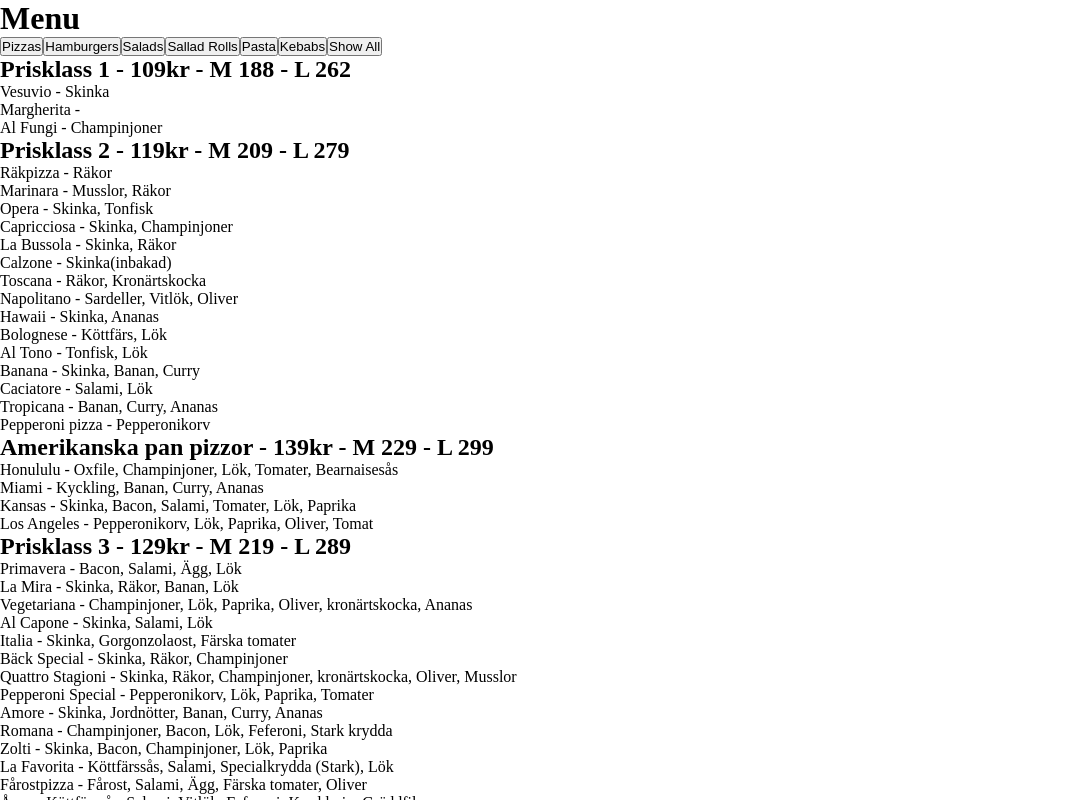
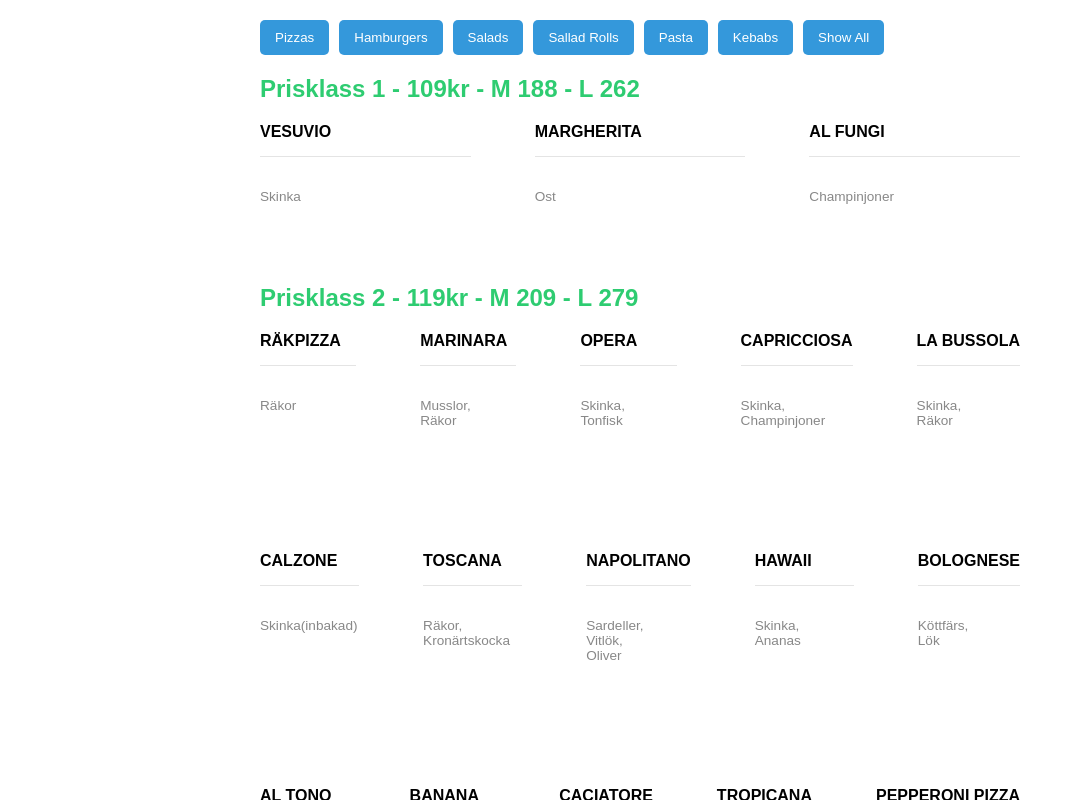
Before and after one commit to Haco11/pizzaria-la-favorita, a React (Vite) app: page / in a window 1280 px wide. Shown: the top 800 px of the page, without its empty margins (0-1083 px from the left). Built offline with nearby package versions, Linux system fonts and the light colour scheme.

Commit message:
Adding styling

```diff
--- /dev/null
+++ b/src/components/Menu.scss
@@ -0,0 +1,89 @@
+// Menu.scss
+
+$primaryColor: #3498db;
+$secondaryColor: #2ecc71;
+$thirdColor: #121619;
+$grayColor: #888;
+
+.menu {
+  max-width: 800px;
+  margin: 0 auto;
+  padding: 20px;
+  font-family: "Arial", sans-serif;
+
+  h1 {
+    color: darken($primaryColor, 10%);
+    font-size: 32px;
+    margin-bottom: 20px;
+  }
+
+  section {
+    margin-bottom: 30px;
+
+    h2 {
+      color: $secondaryColor;
+      font-size: 24px;
+      margin-bottom: 10px;
+    }
+
+    h3 {
+      font-size: 20px;
+      margin-bottom: 8px;
+      color: darken($primaryColor, 5%);
+    }
+
+    .item-list {
+      list-style: none;
+
+      display: flex;
+      gap: 4rem;
+      flex-wrap: wrap;
+      justify-content: space-between;
+      li {
+        padding: 10px 0 25px 0;
+        margin-bottom: 5px;
+        color: $grayColor;
+        font-size: 16px;
+        flex: 1;
+        .item-title {
+          font-weight: bold;
+          color: darken($thirdColor, 15%);
+          text-transform: uppercase;
+          font-size: 1rem;
+          margin-bottom: 2rem;
+          padding: 0 0 15px 0;
+          border-bottom: 1px solid #e4e4e4;
+          white-space: nowrap;
+        }
+
+        .item-ingredients {
+          color: $grayColor;
+          font-size: 0.85rem;
+          max-width: 30px;
+        }
+      }
+    }
+  }
+
+  div {
+    margin-bottom: 20px;
+
+    button {
+      background-color: $primaryColor;
+      color: white;
+      border: none;
+      padding: 10px 15px;
+      margin-right: 10px;
+      cursor: pointer;
+      border-radius: 5px;
+
+      &:last-child {
+        margin-right: 0;
+      }
+
+      &:hover {
+        background-color: darken($primaryColor, 10%);
+      }
+    }
+  }
+}
--- a/src/components/Menu.tsx
+++ b/src/components/Menu.tsx
@@ -8,6 +8,7 @@ import data, {
   Pasta,
   Kebab,
 } from "../data";
+import "./Menu.scss";
 
 const Menu: React.FC = () => {
   const [currentCategory, setCurrentCategory] = useState<string | null>(null);
@@ -17,9 +18,7 @@ const Menu: React.FC = () => {
   };
 
   return (
-    <div>
-      <h1>Menu</h1>
-
+    <div className="menu">
       {/* Category buttons */}
       <div>
         <button onClick={() => handleCategoryChange("pizza")}>Pizzas</button>
@@ -48,10 +47,13 @@ const Menu: React.FC = () => {
               <h2>{category.title}</h2>
               {category.pizzas && category.pizzas.length > 0 && (
                 <div key={categoryKey}>
-                  <ul>
+                  <ul className="item-list">
                     {category.pizzas?.map((pizza: Pizza, index: number) => (
                       <li key={index}>
-                        {pizza.title} - {pizza.ingredients.join(", ")}
+                        <div className="item-title">{pizza.title}</div>
+                        <div className="item-ingredients">
+                          {pizza.ingredients.join(", ")}
+                        </div>
                       </li>
                     ))}
                   </ul>
--- a/src/data.ts
+++ b/src/data.ts
@@ -53,7 +53,7 @@ const data: MenuData = {
       },
       {
         title: "Margherita",
-        ingredients: [""],
+        ingredients: ["Ost"],
       },
       {
         title: "Al Fungi",
```
